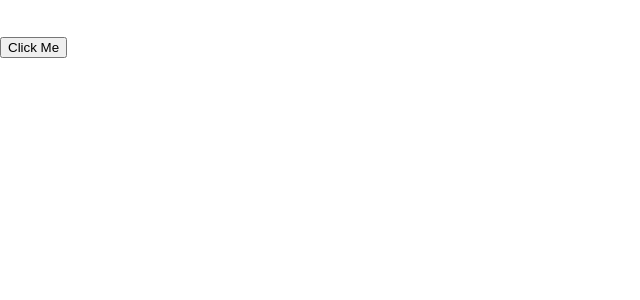
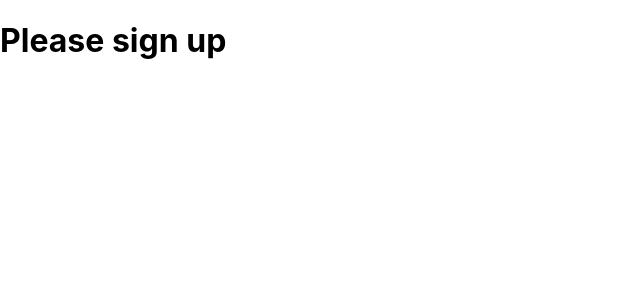
Before and after one commit to developer-choi/react-review-app, a React (Create React App) app: page / in a window 1280 px wide. Shown: the top 300 px of the page, without its empty margins (0-640 px from the left). Built offline with nearby package versions, Linux system fonts and the light colour scheme.

Commit message:
Add the example of conditional rendering

```diff
--- a/src/App.js
+++ b/src/App.js
@@ -1,14 +1,10 @@
-import {useCallback} from 'react';
-
 function App() {
 
-  const eventListener = useCallback(() => {
-    alert('clicked');
-  }, []);
+  const isLoggedIn = false;
 
   return (
     <h1>
-      <button onClick={eventListener}>Click Me</button>
+      {isLoggedIn ? 'Welcome' : 'Please sign up'}
     </h1>
   );
 }
```
